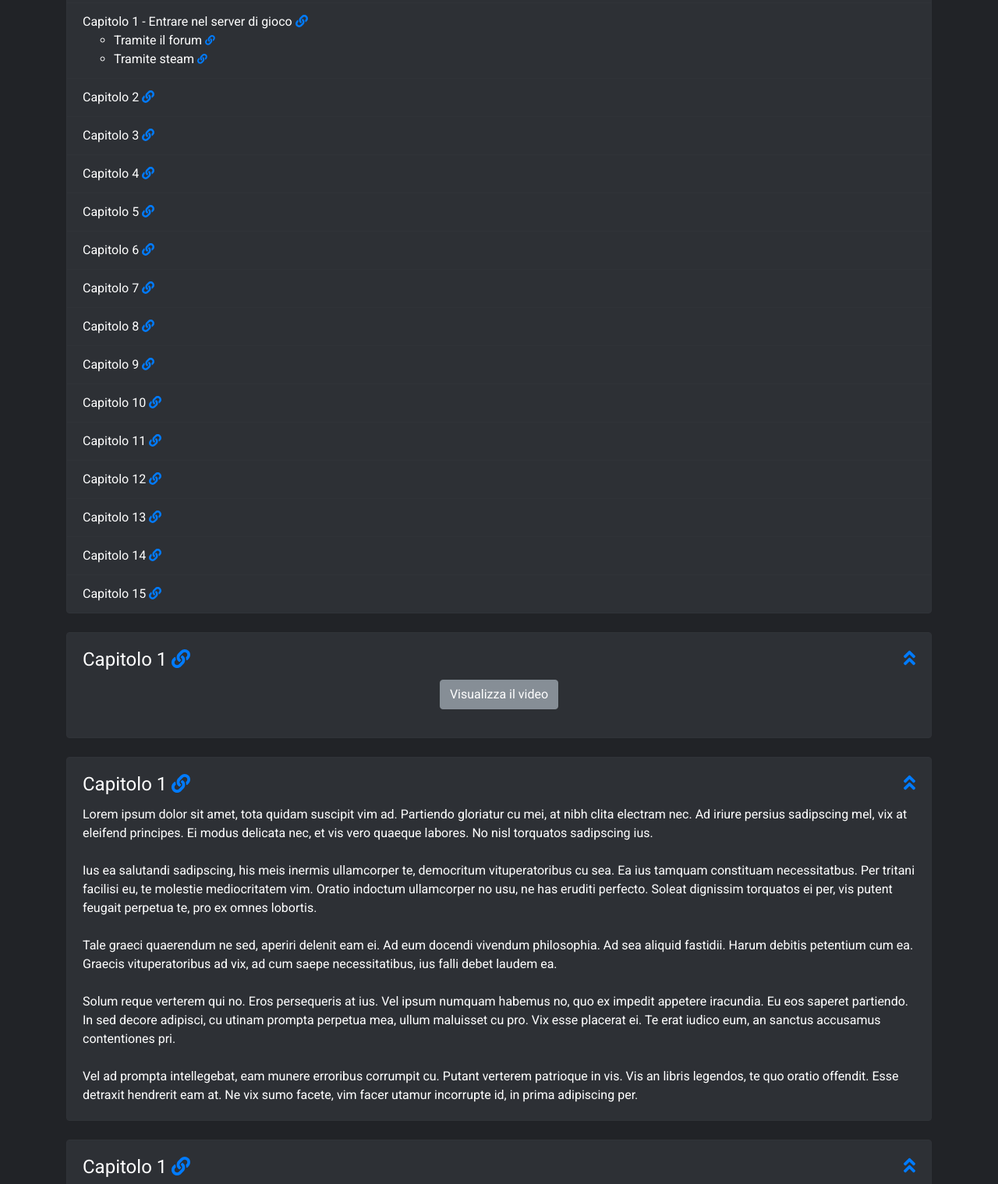
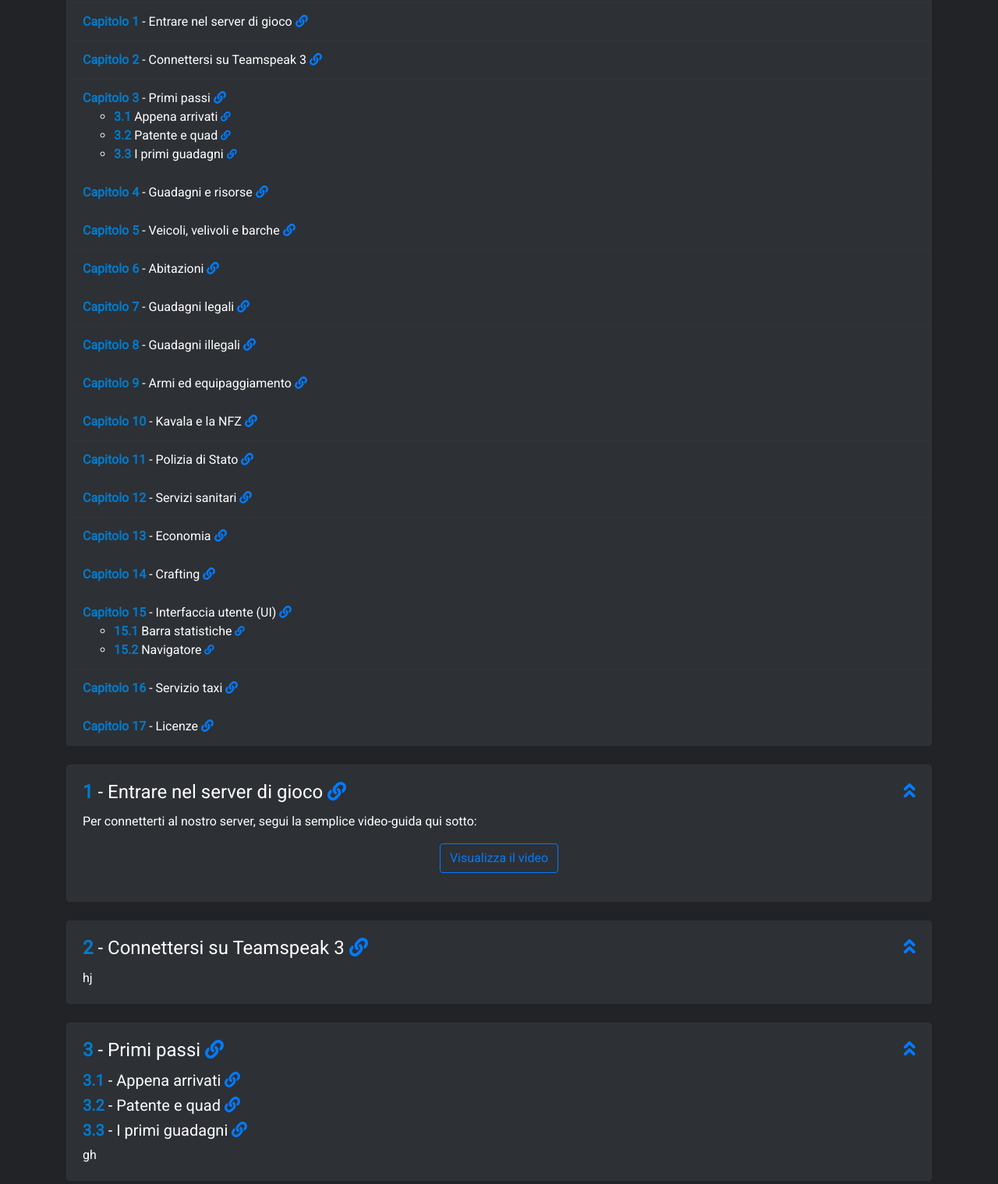
Before and after one commit to ALIRDev/HelpArea, a plain HTML site: page index.html in a window 1280 px wide. Shown: the part 1523-3042 px from the top of the page at 78% size. Drawn offline with nearby package versions, Linux system fonts and the light colour scheme.

Commit message:
Permalink indice

```diff
--- a/index.html
+++ b/index.html
@@ -2,7 +2,7 @@
 <html lang="en">
 <head>
     <meta charset="UTF-8">
-    <title>Book</title>
+    <title>ALIRBook</title>
     <link rel="stylesheet" href="https://maxcdn.bootstrapcdn.com/bootstrap/4.0.0-beta.2/css/bootstrap.min.css" integrity="sha384-PsH8R72JQ3SOdhVi3uxftmaW6Vc51MKb0q5P2rRUpPvrszuE4W1povHYgTpBfshb" crossorigin="anonymous">
     <link href="https://fonts.googleapis.com/css?family=Roboto" rel="stylesheet">
     <link href="css/alirbook.css" rel="stylesheet">
@@ -60,34 +60,42 @@
     <br>
     <ul class="list-group">
         <li class="list-group-item" style="font-size: 170%">Indice:</li>
-        <li class="list-group-item">Capitolo 1 - Entrare nel server di gioco <a href=""><i class="fas fa-link"></i></a>
+        <li class="list-group-item"><b style="color: #007BCC">Capitolo 1</b> - Entrare nel server di gioco <a href="#serverjoin"><i class="fas fa-link"></i></a></li>
+        <li class="list-group-item"><b style="color: #007BCC">Capitolo 2</b> - Connettersi su Teamspeak 3 <a href="#teamspeakjoin"><i class="fas fa-link"></i></a></li>
+        <li class="list-group-item"><b style="color: #007BCC">Capitolo 3</b> - Primi passi <a href="#firststep"><i class="fas fa-link"></i></a>
             <ul>
-                <li>Tramite il forum <a href=""><i class="fas fa-link" style="font-size: 80%"></i></a></li>
-                <li>Tramite steam <a href=""><i class="fas fa-link" style="font-size: 80%"></i></a></li>
+                <li><b style="color: #007BCC">3.1</b> Appena arrivati <a href="#appenaarrivati"><i class="fas fa-link" style="font-size: 80%"></i></a></li>
+                <li><b style="color: #007BCC">3.2</b> Patente e quad <a href="#licensequad"><i class="fas fa-link" style="font-size: 80%"></i></a></li>
+                <li><b style="color: #007BCC">3.3</b> I primi guadagni <a href="#firstmoney"><i class="fas fa-link" style="font-size: 80%"></i></a></li>
             </ul>
         </li>
-        <li class="list-group-item">Capitolo 2 <a href=""><i class="fas fa-link"></i></a></li>
-        <li class="list-group-item">Capitolo 3 <a href=""><i class="fas fa-link"></i></a></li>
-        <li class="list-group-item">Capitolo 4 <a href=""><i class="fas fa-link"></i></a></li>
-        <li class="list-group-item">Capitolo 5 <a href=""><i class="fas fa-link"></i></a></li>
-        <li class="list-group-item">Capitolo 6 <a href=""><i class="fas fa-link"></i></a></li>
-        <li class="list-group-item">Capitolo 7 <a href=""><i class="fas fa-link"></i></a></li>
-        <li class="list-group-item">Capitolo 8 <a href=""><i class="fas fa-link"></i></a></li>
-        <li class="list-group-item">Capitolo 9 <a href=""><i class="fas fa-link"></i></a></li>
-        <li class="list-group-item">Capitolo 10 <a href=""><i class="fas fa-link"></i></a></li>
-        <li class="list-group-item">Capitolo 11 <a href=""><i class="fas fa-link"></i></a></li>
-        <li class="list-group-item">Capitolo 12 <a href=""><i class="fas fa-link"></i></a></li>
-        <li class="list-group-item">Capitolo 13 <a href=""><i class="fas fa-link"></i></a></li>
-        <li class="list-group-item">Capitolo 14 <a href=""><i class="fas fa-link"></i></a></li>
-        <li class="list-group-item">Capitolo 15 <a href=""><i class="fas fa-link"></i></a></li>
+        <li class="list-group-item"><b style="color: #007BCC">Capitolo 4</b> - Guadagni e risorse <a href=""><i class="fas fa-link"></i></a></li>
+        <li class="list-group-item"><b style="color: #007BCC">Capitolo 5</b> - Veicoli, velivoli e barche <a href=""><i class="fas fa-link"></i></a></li>
+        <li class="list-group-item"><b style="color: #007BCC">Capitolo 6</b> - Abitazioni <a href=""><i class="fas fa-link"></i></a></li>
+        <li class="list-group-item"><b style="color: #007BCC">Capitolo 7</b> - Guadagni legali <a href=""><i class="fas fa-link"></i></a></li>
+        <li class="list-group-item"><b style="color: #007BCC">Capitolo 8</b> - Guadagni illegali <a href=""><i class="fas fa-link"></i></a></li>
+        <li class="list-group-item"><b style="color: #007BCC">Capitolo 9</b> - Armi ed equipaggiamento <a href=""><i class="fas fa-link"></i></a></li>
+        <li class="list-group-item"><b style="color: #007BCC">Capitolo 10</b> - Kavala e la NFZ <a href=""><i class="fas fa-link"></i></a></li>
+        <li class="list-group-item"><b style="color: #007BCC">Capitolo 11</b> - Polizia di Stato <a href=""><i class="fas fa-link"></i></a></li>
+        <li class="list-group-item"><b style="color: #007BCC">Capitolo 12</b> - Servizi sanitari <a href=""><i class="fas fa-link"></i></a></li>
+        <li class="list-group-item"><b style="color: #007BCC">Capitolo 13</b> - Economia <a href=""><i class="fas fa-link"></i></a></li>
+        <li class="list-group-item"><b style="color: #007BCC">Capitolo 14</b> - Crafting <a href=""><i class="fas fa-link"></i></a></li>
+        <li class="list-group-item"><b style="color: #007BCC">Capitolo 15</b> - Interfaccia utente (UI) <a href=""><i class="fas fa-link"></i></a>
+            <ul>
+                <li><b style="color: #007BCC">15.1</b> Barra statistiche <a href=""><i class="fas fa-link" style="font-size: 80%"></i></a></li>
+                <li><b style="color: #007BCC">15.2</b> Navigatore <a href=""><i class="fas fa-link" style="font-size: 80%"></i></a></li>
+            </ul>
+        </li>
+        <li class="list-group-item"><b style="color: #007BCC">Capitolo 16</b> - Servizio taxi <a href=""><i class="fas fa-link"></i></a></li>
+        <li class="list-group-item"><b style="color: #007BCC">Capitolo 17</b> - Licenze <a href=""><i class="fas fa-link"></i></a></li>
     </ul>
     <br>
-    <div class="card">
+    <div class="card" id="serverjoin">
         <div class="card-body">
-            <h4 class="card-title">Capitolo 1 <a href=""><i class="fas fa-link"></i></a> <a href="#alirguide-index"><i class="fas fa-angle-double-up" style="float: right" data-trigger="hover" data-container="body" data-toggle="popover" data-placement="top" data-content="Clicca per tornare su!"></i></a></h4>
-
+            <h4 class="card-title"><b style="color: #007BCC">1</b> - Entrare nel server di gioco <a href="#serverjoin"><i class="fas fa-link"></i></a> <a href="#alirguide-index"><i class="fas fa-angle-double-up" style="float: right" data-trigger="hover" data-container="body" data-toggle="popover" data-placement="top" data-content="Clicca per tornare su!"></i></a></h4>
+            <p>Per connetterti al nostro server, segui la semplice video-guida qui sotto:</p>
             <p style="text-align: center">
-                <button class="btn btn-secondary" type="button" data-toggle="collapse" data-target="#collapseExample" aria-expanded="false" aria-controls="collapseExample">
+                <button class="btn btn-outline-primary" type="button" data-toggle="collapse" data-target="#collapseExample" aria-expanded="false" aria-controls="collapseExample">
                     Visualizza il video
                 </button>
             </p>
@@ -101,53 +109,31 @@
         </div>
     </div>
     <br>
-    <div class="card">
+    <div class="card" id="teamspeakjoin">
         <div class="card-body">
-            <h4 class="card-title">Capitolo 1 <a href=""><i class="fas fa-link"></i></a><a href="#alirguide-index"><i class="fas fa-angle-double-up" style="float: right" data-trigger="hover" data-container="body" data-toggle="popover" data-placement="top" data-content="Clicca per tornare su!"></i></a></h4>
-            <p class="card-text">Lorem ipsum dolor sit amet, tota quidam suscipit vim ad. Partiendo gloriatur cu mei, at
-                nibh clita electram nec. Ad iriure persius sadipscing mel, vix at eleifend principes. Ei modus delicata
-                nec, et vis vero quaeque labores. No nisl torquatos sadipscing ius.<br><br>
-                Ius ea salutandi sadipscing, his meis inermis ullamcorper te, democritum vituperatoribus cu sea. Ea ius
-                tamquam constituam necessitatbus. Per tritani facilisi eu, te molestie mediocritatem vim. Oratio
-                indoctum ullamcorper no usu, ne has eruditi perfecto. Soleat dignissim torquatos ei per, vis putent
-                feugait perpetua te, pro ex omnes lobortis.<br><br>
-                Tale graeci quaerendum ne sed, aperiri delenit eam ei. Ad eum docendi vivendum philosophia. Ad sea
-                aliquid fastidii. Harum debitis petentium cum ea. Graecis vituperatoribus ad vix, ad cum saepe
-                necessitatibus, ius falli debet laudem ea.<br><br>
-                Solum reque verterem qui no. Eros persequeris at ius. Vel ipsum numquam habemus no, quo ex impedit
-                appetere iracundia. Eu eos saperet partiendo. In sed decore adipisci, cu utinam prompta perpetua mea,
-                ullum maluisset cu pro. Vix esse placerat ei. Te erat iudico eum, an sanctus accusamus contentiones pri.<br><br>
-                Vel ad prompta intellegebat, eam munere erroribus corrumpit cu. Putant verterem patrioque in vis. Vis an
-                libris legendos, te quo oratio offendit. Esse detraxit hendrerit eam at. Ne vix sumo facete, vim facer
-                utamur incorrupte id, in prima adipiscing per.<br></p>
+            <h4 class="card-title"><b style="color: #007BCC">2</b> - Connettersi su Teamspeak 3 <a href="#teamspeakjoin"><i class="fas fa-link"></i></a><a href="#alirguide-index"><i class="fas fa-angle-double-up" style="float: right" data-trigger="hover" data-container="body" data-toggle="popover" data-placement="top" data-content="Clicca per tornare su!"></i></a></h4>
+            <p class="card-text">
+                hj
+            </p>
+        </div>
+    </div>
+    <br>
+    <div class="card" id="firststep">
+        <div class="card-body">
+            <h4 class="card-title"><b style="color: #007BCC">3</b> - Primi passi <a href="#firststep"><i class="fas fa-link"></i></a><a href="#alirguide-index"><i class="fas fa-angle-double-up" style="float: right" data-trigger="hover" data-container="body" data-toggle="popover" data-placement="top" data-content="Clicca per tornare su!"></i></a></h4>
+            <h5 id="appenaarrivati"><b style="color: #007BCC">3.1</b> - Appena arrivati <a href="#appenaarrivati"><i class="fas fa-link"></i></a></h5>
+            <h5 id="licensequad"><b style="color: #007BCC">3.2</b> - Patente e quad <a href="#licensequad"><i class="fas fa-link"></i></a></h5>
+            <h5 id="firstmoney"><b style="color: #007BCC">3.3</b> - I primi guadagni <a href="#firstmoney"><i class="fas fa-link"></i></a></h5>
+
+            <p class="card-text">
+                gh
+            </p>
         </div>
     </div>
     <br>
     <div class="card">
         <div class="card-body">
-            <h4 class="card-title">Capitolo 1 <a href=""><i class="fas fa-link"></i></a><a href="#alirguide-index"><i class="fas fa-angle-double-up" style="float: right" data-trigger="hover" data-container="body" data-toggle="popover" data-placement="top" data-content="Clicca per tornare su!"></i></a></h4>
-            <p class="card-text">Lorem ipsum dolor sit amet, tota quidam suscipit vim ad. Partiendo gloriatur cu mei, at
-                nibh clita electram nec. Ad iriure persius sadipscing mel, vix at eleifend principes. Ei modus delicata
-                nec, et vis vero quaeque labores. No nisl torquatos sadipscing ius.<br><br>
-                Ius ea salutandi sadipscing, his meis inermis ullamcorper te, democritum vituperatoribus cu sea. Ea ius
-                tamquam constituam necessitatbus. Per tritani facilisi eu, te molestie mediocritatem vim. Oratio
-                indoctum ullamcorper no usu, ne has eruditi perfecto. Soleat dignissim torquatos ei per, vis putent
-                feugait perpetua te, pro ex omnes lobortis.<br><br>
-                Tale graeci quaerendum ne sed, aperiri delenit eam ei. Ad eum docendi vivendum philosophia. Ad sea
-                aliquid fastidii. Harum debitis petentium cum ea. Graecis vituperatoribus ad vix, ad cum saepe
-                necessitatibus, ius falli debet laudem ea.<br><br>
-                Solum reque verterem qui no. Eros persequeris at ius. Vel ipsum numquam habemus no, quo ex impedit
-                appetere iracundia. Eu eos saperet partiendo. In sed decore adipisci, cu utinam prompta perpetua mea,
-                ullum maluisset cu pro. Vix esse placerat ei. Te erat iudico eum, an sanctus accusamus contentiones pri.<br><br>
-                Vel ad prompta intellegebat, eam munere erroribus corrumpit cu. Putant verterem patrioque in vis. Vis an
-                libris legendos, te quo oratio offendit. Esse detraxit hendrerit eam at. Ne vix sumo facete, vim facer
-                utamur incorrupte id, in prima adipiscing per.<br></p>
-        </div>
-    </div>
-    <br>
-    <div class="card">
-        <div class="card-body">
-            <h4 class="card-title">Capitolo 1 <a href=""><i class="fas fa-link"></i></a><a href="#alirguide-index"><i class="fas fa-angle-double-up" style="float: right" data-trigger="hover" data-container="body" data-toggle="popover" data-placement="top" data-content="Clicca per tornare su!"></i></a></h4>
+            <h4 class="card-title">4 - Guadagni e risorse <a href=""><i class="fas fa-link"></i></a><a href="#alirguide-index"><i class="fas fa-angle-double-up" style="float: right" data-trigger="hover" data-container="body" data-toggle="popover" data-placement="top" data-content="Clicca per tornare su!"></i></a></h4>
             <p class="card-text">Lorem ipsum dolor sit amet, tota quidam suscipit vim ad. Partiendo gloriatur cu mei, at
                 nibh clita electram nec. Ad iriure persius sadipscing mel, vix at eleifend principes. Ei modus delicata
                 nec, et vis vero quaeque labores. No nisl torquatos sadipscing ius.<br><br>
```
